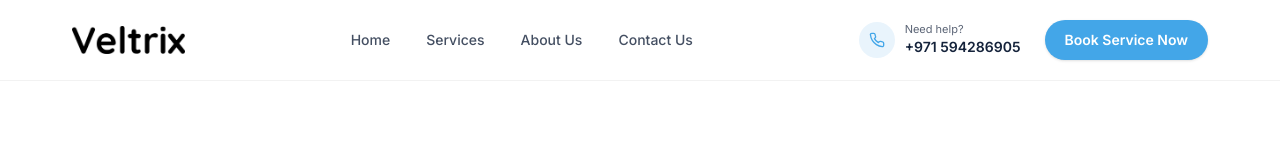
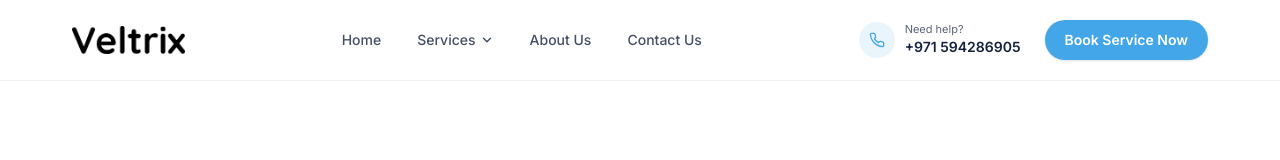
Before and after one commit to Suraj121704c/Veltrix-Website, a Next.js app: page / in a window 1280 px wide. Shown: the top 160 px of the page. Built offline with nearby package versions, Linux system fonts and the light colour scheme.

Commit message:
feat: update FAQ content and implement a service dropdown menu in the header navigation

```diff
--- a/src/components/Faq.tsx
+++ b/src/components/Faq.tsx
@@ -6,23 +6,23 @@ import Tag from "./Tag";
 const faqs = [
   {
     q: "What cleaning services do you offer?",
-    a: "We offer a full range of services including commercial, deep, move in / move out, post-construction, car, and carpet & upholstery cleaning — tailored to both homes and businesses.",
+    a: "Veltrix provides a comprehensive range of cleaning solutions, including Residential Cleaning, Commercial Cleaning, Deep Cleaning, Move In/Move Out Cleaning, Post Construction Cleaning, Car Cleaning, and Carpet & Upholstery Cleaning. We customize our services to meet the specific needs of homes, offices, retail spaces, and commercial facilities.",
   },
   {
     q: "How do I book a cleaning service?",
-    a: "Simply click 'Book Service Now', give us a call, or send a message. We'll confirm your preferred date, time, and service within minutes.",
+    a: "Booking a service is simple. You can contact us by phone, WhatsApp, email, or through the contact form on our website. Our team will discuss your requirements, provide a quotation, and schedule a convenient time for the service.",
   },
   {
     q: "Do you bring your own cleaning equipment and supplies?",
-    a: "Yes. Our team arrives fully equipped with professional-grade, eco-friendly products and equipment at no extra cost to you.",
+    a: "Yes. Our cleaning professionals arrive fully equipped with the necessary tools, equipment, and high-quality cleaning products. If you have specific product preferences or requirements, we can accommodate them upon request.",
   },
   {
     q: "Are your cleaning staff trained and insured?",
-    a: "Absolutely. Every team member is background-checked, professionally trained, and fully insured for your complete peace of mind.",
+    a: "Absolutely. All Veltrix cleaning professionals are trained, experienced, and committed to delivering high standards of service. We follow strict cleaning procedures and safety protocols to ensure quality and reliability on every project.",
   },
   {
     q: "How much do your cleaning services cost?",
-    a: "Pricing depends on the service type, property size, and frequency. Contact us for a free, transparent, no-obligation quote.",
+    a: "The cost depends on factors such as the type of service, property size, cleaning requirements, and frequency of visits. We provide customized quotations with transparent pricing and no hidden charges. Contact us for a free consultation and quote.",
   },
 ];
 
--- a/src/components/Header.tsx
+++ b/src/components/Header.tsx
@@ -1,13 +1,10 @@
 import Image from "next/image";
 import Link from "next/link";
 import { images } from "@/utils/images";
+import { services } from "@/utils/services";
 
-const navLinks = [
-  { label: "Home", href: "/" },
-  { label: "Services", href: "/#services" },
-  { label: "About Us", href: "/about" },
-  { label: "Contact Us", href: "/contact" },
-];
+const linkClass =
+  "text-sm font-medium text-ink/80 transition-colors hover:text-primary";
 
 export default function Header() {
   return (
@@ -23,15 +20,40 @@ export default function Header() {
         </Link>
 
         <nav className="hidden items-center gap-9 lg:flex">
-          {navLinks.map((link) => (
+          <Link href="/" className={linkClass}>
+            Home
+          </Link>
+
+          <div className="group relative">
             <Link
-              key={link.label}
-              href={link.href}
-              className="text-sm font-medium text-ink/80 transition-colors hover:text-primary"
+              href="/#services"
+              className={`flex items-center gap-1 ${linkClass} group-hover:text-primary group-focus-within:text-primary`}
             >
-              {link.label}
+              Services
+              <ChevronDownIcon />
             </Link>
-          ))}
+
+            <div className="invisible absolute left-1/2 top-full z-50 -translate-x-1/2 translate-y-1 pt-3 opacity-0 transition-all duration-200 group-hover:visible group-hover:translate-y-0 group-hover:opacity-100 group-focus-within:visible group-focus-within:translate-y-0 group-focus-within:opacity-100">
+              <div className="w-64 rounded-xl border border-black/5 bg-white p-2 shadow-[0_20px_45px_-20px_rgba(22,29,46,0.45)]">
+                {services.map((service) => (
+                  <Link
+                    key={service.slug}
+                    href={`/services/${service.slug}`}
+                    className="block rounded-lg px-3 py-2 text-sm font-medium text-ink/80 transition-colors hover:bg-primary-soft hover:text-primary"
+                  >
+                    {service.title}
+                  </Link>
+                ))}
+              </div>
+            </div>
+          </div>
+
+          <Link href="/about" className={linkClass}>
+            About Us
+          </Link>
+          <Link href="/contact" className={linkClass}>
+            Contact Us
+          </Link>
         </nav>
 
         <div className="flex items-center gap-4 sm:gap-6">
@@ -62,6 +84,25 @@ export default function Header() {
   );
 }
 
+function ChevronDownIcon() {
+  return (
+    <svg
+      width="14"
+      height="14"
+      viewBox="0 0 24 24"
+      fill="none"
+      stroke="currentColor"
+      strokeWidth="2.5"
+      strokeLinecap="round"
+      strokeLinejoin="round"
+      aria-hidden="true"
+      className="transition-transform duration-200 group-hover:rotate-180"
+    >
+      <path d="m6 9 6 6 6-6" />
+    </svg>
+  );
+}
+
 function PhoneIcon() {
   return (
     <svg
```
